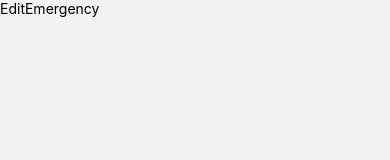
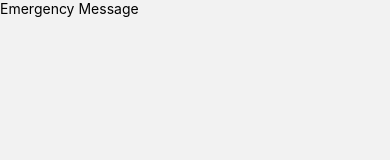
Before and after one commit to TRECN/SOS-APP-RN, a React Native app in the folder SOS_App/: screen /EditEmergency in a window 390 px wide. Shown: the top 160 px of the page. Built offline with nearby package versions, Linux system fonts and the light colour scheme.

Commit message:
small changes to editEmergency

```diff
--- a/SOS_App/component/EditEmergency.js
+++ b/SOS_App/component/EditEmergency.js
@@ -4,7 +4,9 @@ import React from 'react'
 export default function EditEmergency() {
   return (
     <View style={{display:'flex'}}>
-      <Text>EditEmergency</Text>
+      <View>
+        <Text>Emergency Message</Text>
+      </View>
     </View>
   )
 }
```
